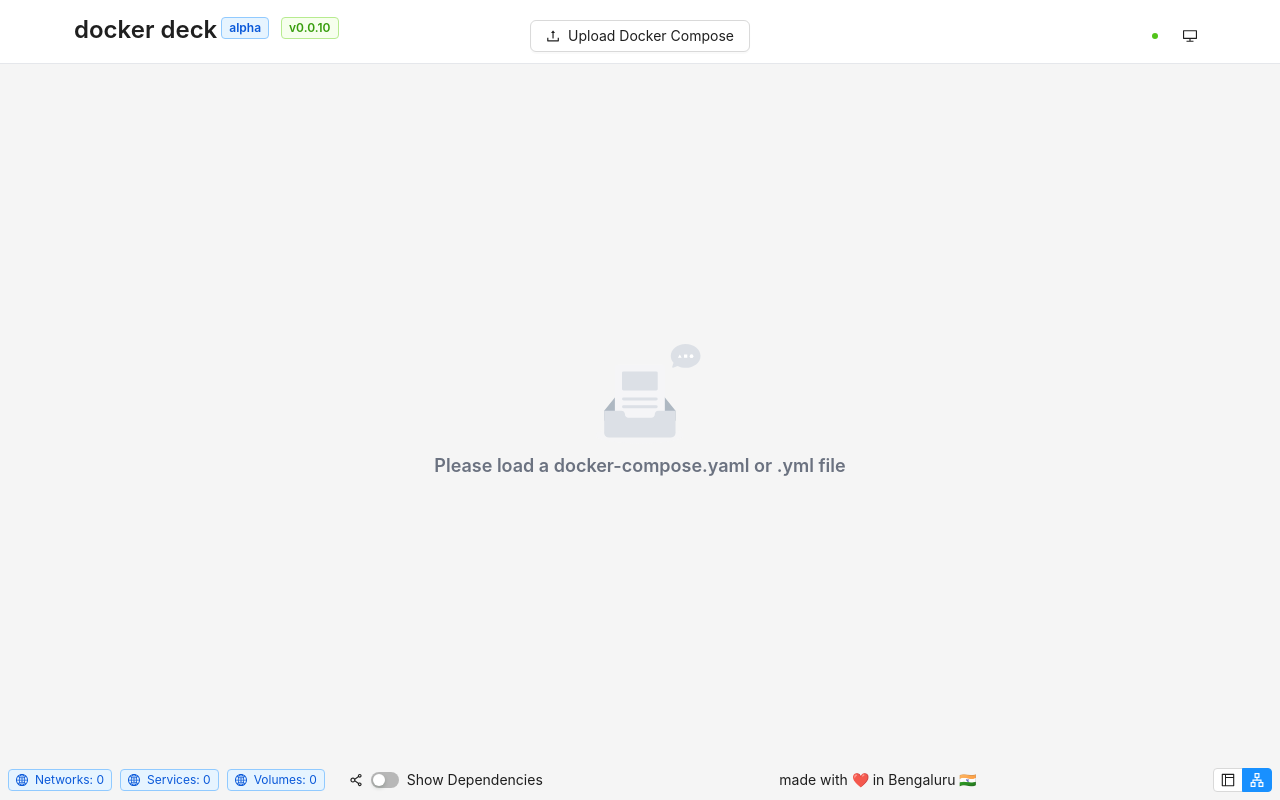
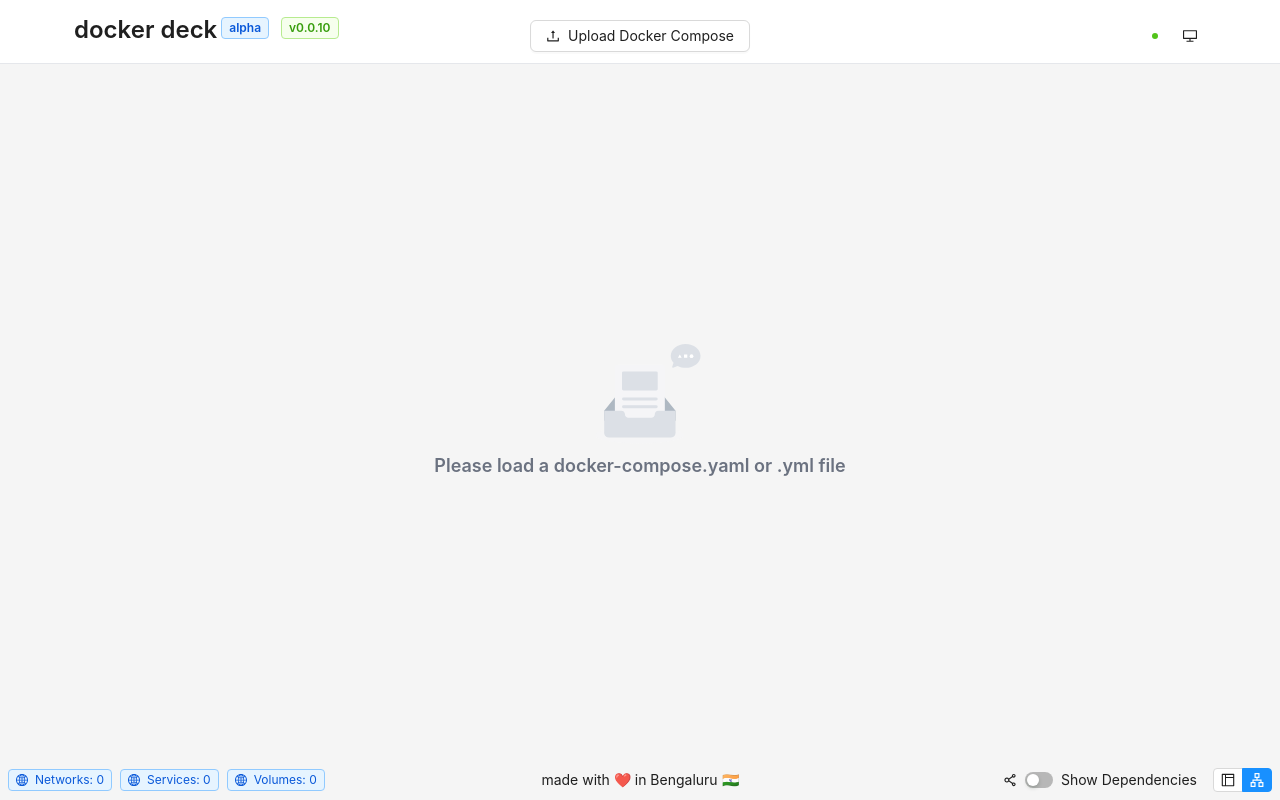
Before and after one commit to gaurav-kispotta/dockerdeck-ui, a React (Vite) app: page / in a window 1280 px wide. Built offline with nearby package versions, Linux system fonts and the light colour scheme.

Commit message:
Refactor StatusBar layout for improved structure and readability; replace Space component with div and adjust positioning of elements.

```diff
--- a/src/components/status/StatusBar.tsx
+++ b/src/components/status/StatusBar.tsx
@@ -1,4 +1,4 @@
-import { Radio, Space, Tag, Tooltip, Typography, Switch } from 'antd'
+import { Radio, Tag, Tooltip, Typography, Switch } from 'antd'
 import { ApartmentOutlined, GlobalOutlined, LayoutOutlined, ShareAltOutlined } from '@ant-design/icons'
 import { useAppSelector, useAppDispatch } from "../../hooks/useReduxHooks"
 import { useViewer } from "../../hooks/useReduxHooks"
@@ -41,7 +41,7 @@
     }
 
     return (
-        <Space className="flex w-full items-center justify-between" size="small">
+        <div className="flex w-full items-center">
             <div className="flex-1 flex items-center">
                 <Tag icon={<GlobalOutlined />} color="blue">
                     Networks: {networkCounter()}
@@ -52,7 +52,12 @@
                 <Tag icon={<GlobalOutlined />} color="blue">
                     Volumes: {volumeCounter()}
                 </Tag>
-                <div className="flex items-center space-x-2 ml-4">
+            </div>
+            <div className="flex-1 flex justify-center">
+                <Text>made with ❤️ in Bengaluru 🇮🇳</Text>
+            </div>
+            <div className="flex-1 flex justify-end items-center space-x-4">
+                <div className="flex items-center space-x-2">
                     <ShareAltOutlined />
                     <Switch
                         checked={showDependencies}
@@ -63,11 +68,6 @@
                         <Text className="text-sm">Show Dependencies</Text>
                     </Tooltip>
                 </div>
-            </div>
-            <div className="flex-1 flex justify-center">
-                <Text>made with ❤️ in Bengaluru 🇮🇳</Text>
-            </div>
-            <div className="flex-1 flex justify-end space-x-4">
                 <Radio.Group block value={isViewerVisible ? "yaml-view" : "map-view"} onChange={toggleViewer} optionType="button"
                     buttonStyle="solid" size='small'>
                     <Radio value="yaml-view">
@@ -82,6 +82,6 @@
                     </Radio>
                 </Radio.Group>
             </div>
-        </Space>
+        </div>
     )
 }
```
